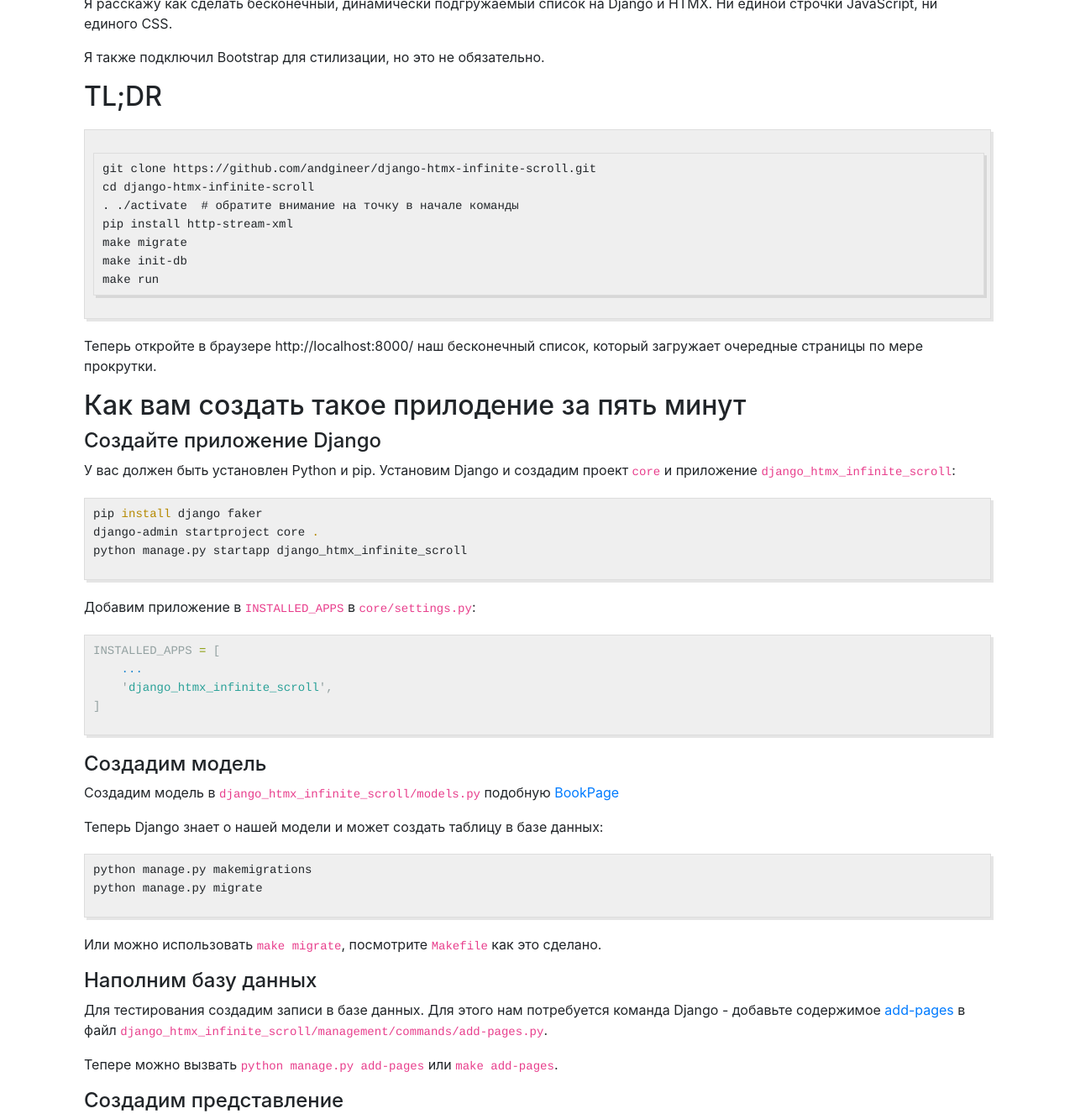
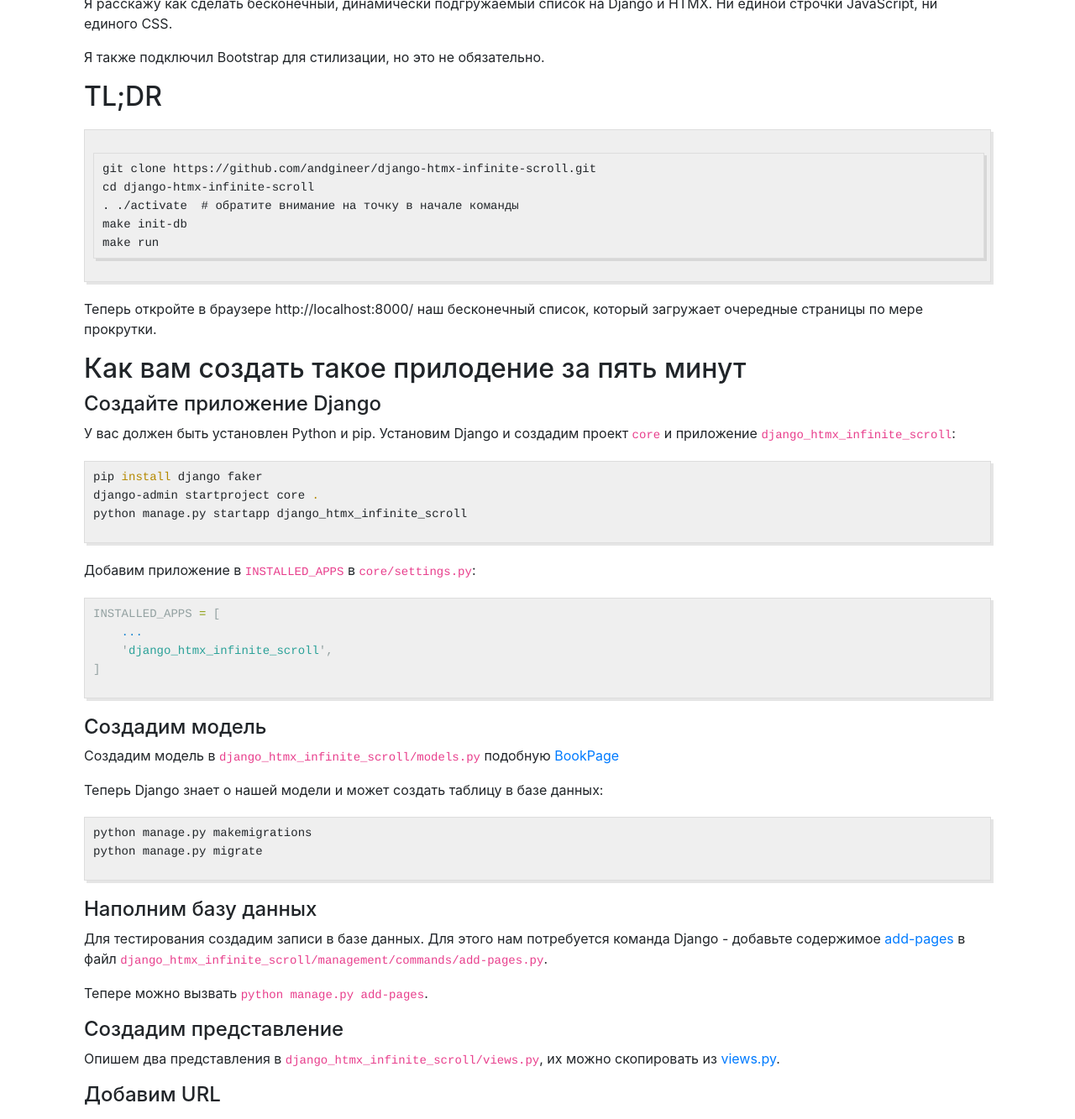
Before and after one commit to andgineer/sorokin.engineer, a Jekyll site: the page built from posts/ru/_posts/2023-11-22-django_htmx_infinite_scroll.md, in a window 1280 px wide and 1400 px high, scrolled down 924 px, cut to the strip 67-1400 px from the top of the window. Shown: the whole strip at 84% size. Built offline with Jekyll 4.4.1, drawn with Linux system fonts in a browser that asks for light colours; nearby versions of some CDN libraries.

Commit message:
django htmx proofread and illustration

```diff
--- a/posts/ru/_posts/2023-11-22-django_htmx_infinite_scroll.md
+++ b/posts/ru/_posts/2023-11-22-django_htmx_infinite_scroll.md
@@ -18,8 +18,6 @@
     git clone https://github.com/andgineer/django-htmx-infinite-scroll.git
     cd django-htmx-infinite-scroll
     . ./activate  # обратите внимание на точку в начале команды
-    pip install http-stream-xml
-    make migrate
     make init-db
     make run
 
@@ -57,14 +55,12 @@
 python manage.py migrate
 {% endhighlight %}
 
-Или можно использовать `make migrate`, посмотрите `Makefile` как это сделано.
-
 #### Наполним базу данных
 Для тестирования создадим записи в базе данных. Для этого нам потребуется команда Django - добавьте содержимое
 [add-pages](https://github.com/andgineer/django-htmx-infinite-scroll/blob/84d91ed61b86eb8c7c315ac4ab14b91f9a9101fe/django_htmx_infinite_scroll/management/commands/add-pages.py#L1)
 в файл `django_htmx_infinite_scroll/management/commands/add-pages.py`.
 
-Тепере можно вызвать `python manage.py add-pages` или `make add-pages`.
+Тепере можно вызвать `python manage.py add-pages`.
 
 #### Создадим представление
 Опишем два представления в `django_htmx_infinite_scroll/views.py`, их можно скопировать из
@@ -116,7 +112,6 @@
 {% highlight bash %}
 python manage.py runserver
 {% endhighlight %}
-Или `make run`.
 
 Откройте в браузере http://localhost:8000/ и вы увидите прокручиваемый список страниц.
 
```
Also changed, not shown: other parts of posts/ru/_posts/2023-11-22-django_htmx_infinite_scroll.md (+2 -2 lines), posts/en/_posts/2023-11-22-django_htmx_infinite_scroll.md (+2 -8 lines), 1 other file.
